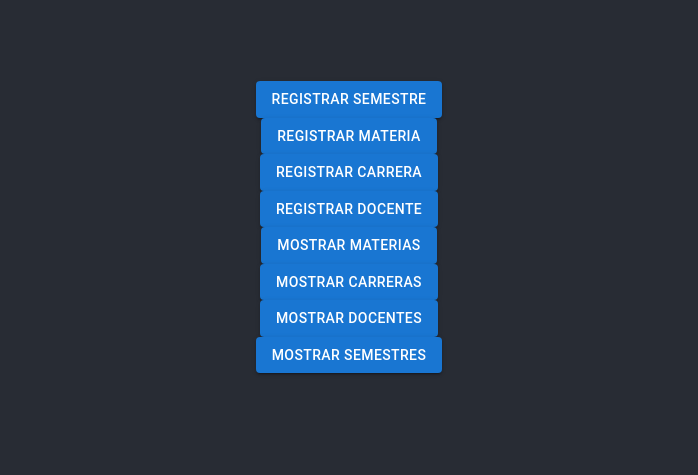
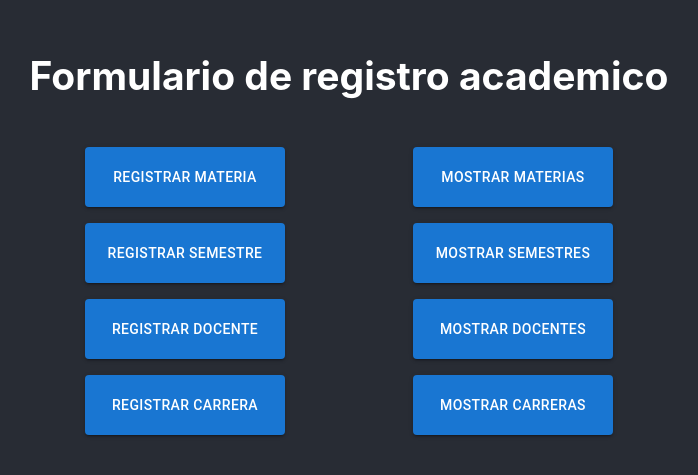
Before and after one commit to Sstrmn1/proyectoFinalProi, a React (Create React App) app: page / in a window 1280 px wide. Shown: the part 173-648 px from the top of the page, without its empty margins (291-989 px from the left). Built offline with nearby package versions, Linux system fonts and the light colour scheme.

Commit message:
Ajustar los botones agrupandolos en grid y dando padding para acercarlos mas al medio de la pantalla

```diff
--- a/src/App.css
+++ b/src/App.css
@@ -66,3 +66,13 @@
   margin-left : 2rem;
   margin-right: 2rem;
 }
+
+
+.grid-container {
+  padding: 0 20rem 0 20rem;
+}
+
+.boton-form {
+  width: 200px; /* Puedes ajustar el valor de width según tus necesidades */
+  height: 60px;
+}
--- a/src/App.js
+++ b/src/App.js
@@ -1,10 +1,5 @@
 import React, { useState } from "react";
-import {
-  Button,
-  Dialog,
-  DialogContent,
-
-} from "@mui/material";
+import { Button, Dialog, DialogContent, Grid } from "@mui/material";
 import ModalSemestre from "./componentes/modalSemestre";
 import ModalMateria from "./componentes/modalMateria";
 import ModalCarrera from "./componentes/modalCarrera";
@@ -121,7 +116,6 @@ function App() {
     setOpenTablaDocente(false);
   };
 
-
   const handleOpenModalSemestre = () => {
     setOpenModalSemestre(true);
   };
@@ -174,23 +168,15 @@ function App() {
     console.log(docentes);
   };
 
-
-
   return (
     <div className="App">
       <header className="App-header">
-        <Button variant="contained" onClick={handleOpenModalSemestre}>
-          Registrar Semestre
-        </Button>
         <ModalSemestre
           open={openModalSemestre}
           handleClose={handleCloseModalSemestre}
           addSemestre={addSemestre}
         />
 
-        <Button variant="contained" onClick={handleOpenModalMateria}>
-          Registrar Materia
-        </Button>
         <ModalMateria
           open={openModalMateria}
           handleClose={handleCloseModalMateria}
@@ -200,42 +186,17 @@ function App() {
           carreras={carreras}
         />
 
-        <Button variant="contained" onClick={handleOpenModalCarrera}>
-          Registrar Carrera
-        </Button>
         <ModalCarrera
           open={openModalCarrera}
           handleClose={handleCloseModalCarrera}
           addCarrera={addCarrera}
         />
 
-        <Button variant="contained" onClick={handleOpenModalDocente}>
-          Registrar Docente
-        </Button>
         <ModalDocente
           open={openModalDocente}
           handleClose={handleCloseModalDocente}
           addDocente={addDocente}
         />
-
-
-
-        <Button variant="contained" onClick={handleOpenTablaMateria}>
-          Mostrar Materias
-        </Button>
-
-        <Button variant="contained" onClick={handleOpenTablaCarrera}>
-          Mostrar Carreras
-        </Button>
-
-        <Button variant="contained" onClick={handleOpenTablaDocente}>
-          Mostrar Docentes
-        </Button>
-
-        <Button variant="contained" onClick={handleOpenTablaSemestre}>
-          Mostrar Semestres
-        </Button>
-
         <Dialog open={openTablaSemestre} onClose={handleCloseTablaSemestre}>
           <DialogContent>
             <TablaSemestre semestres={semestres} />
@@ -259,6 +220,52 @@ function App() {
             <TablaDocente docentes={docentes} />
           </DialogContent>
         </Dialog>
+
+        <Grid container spacing={2}  className="grid-container">
+          <Grid item xs={12}>
+            <h2>Formulario de registro academico</h2>
+          </Grid>
+          <Grid item xs={6}>
+            <Button variant="contained" onClick={handleOpenModalMateria} className="boton-form">
+              Registrar Materia
+            </Button>
+          </Grid>
+          <Grid item xs={6}>
+            <Button variant="contained" onClick={handleOpenTablaMateria} className="boton-form">
+              Mostrar Materias
+            </Button>
+          </Grid>
+          <Grid item xs={6}>
+            <Button variant="contained" onClick={handleOpenModalSemestre} className="boton-form">
+              Registrar Semestre
+            </Button>
+          </Grid>
+          <Grid item xs={6}>
+            <Button variant="contained" onClick={handleOpenTablaSemestre} className="boton-form">
+              Mostrar Semestres
+            </Button>
+          </Grid>
+          <Grid item xs={6}>
+            <Button variant="contained" onClick={handleOpenModalDocente} className="boton-form">
+              Registrar Docente
+            </Button>
+          </Grid>
+          <Grid item xs={6}>
+            <Button variant="contained" onClick={handleOpenTablaDocente} className="boton-form">
+              Mostrar Docentes
+            </Button>
+          </Grid>
+          <Grid item xs={6}>
+            <Button variant="contained" onClick={handleOpenModalCarrera} className="boton-form">
+              Registrar Carrera
+            </Button>
+          </Grid>
+          <Grid item xs={6}>
+            <Button variant="contained" onClick={handleOpenTablaCarrera} className="boton-form">
+              Mostrar Carreras
+            </Button>
+          </Grid>
+        </Grid>
       </header>
     </div>
   );
```
